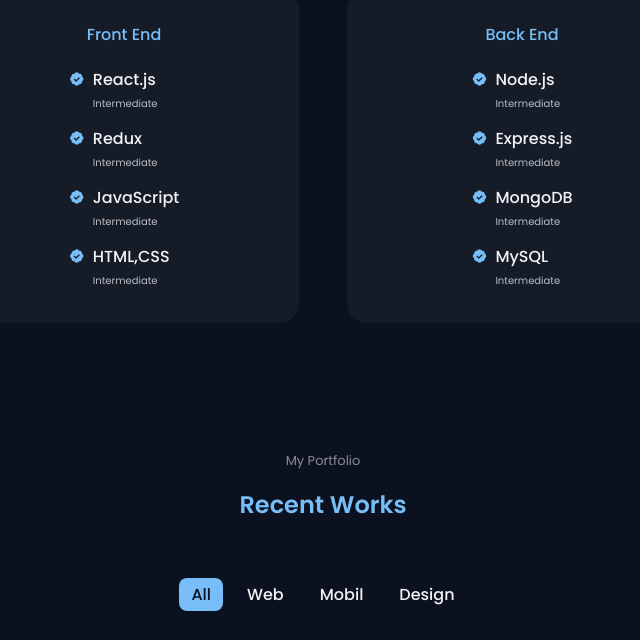
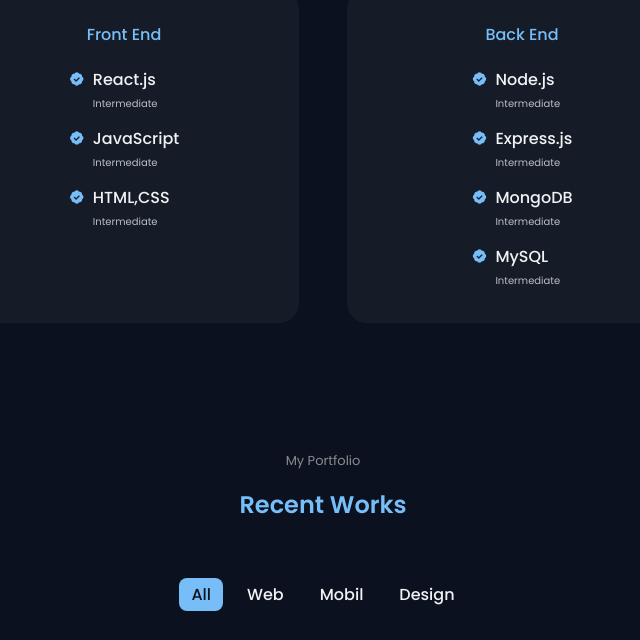
Before and after one commit to Im-Sanjay-sr/Portfolio, a plain HTML site: page index.html in a window 1280 px wide. Shown: the part 1780-2420 px from the top of the page, without its empty margins (317-957 px from the left). Drawn offline with nearby package versions, Linux system fonts and the light colour scheme; a script that the page names is missing.

Commit message:
final commit

```diff
--- a/index.html
+++ b/index.html
@@ -165,14 +165,14 @@
                   <span class="skills__level">Intermediate</span>
                 </div>
               </div>
-              <div class="skills__data">
+              <!-- <div class="skills__data">
                 <i class="bx bxs-badge-check"></i>
 
                 <div>
                   <h3 class="skills__name">Redux</h3>
                   <span class="skills__level">Intermediate</span>
                 </div>
-              </div>
+              </div> -->
 
               <div class="skills__data">
                 <i class="bx bxs-badge-check"></i>
```
